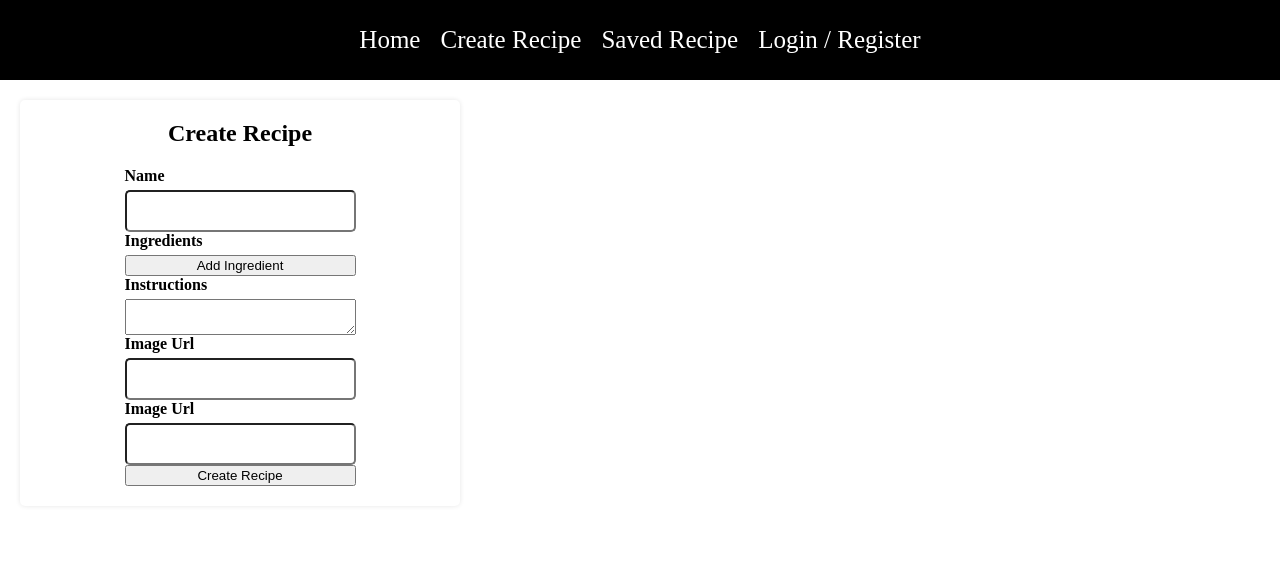
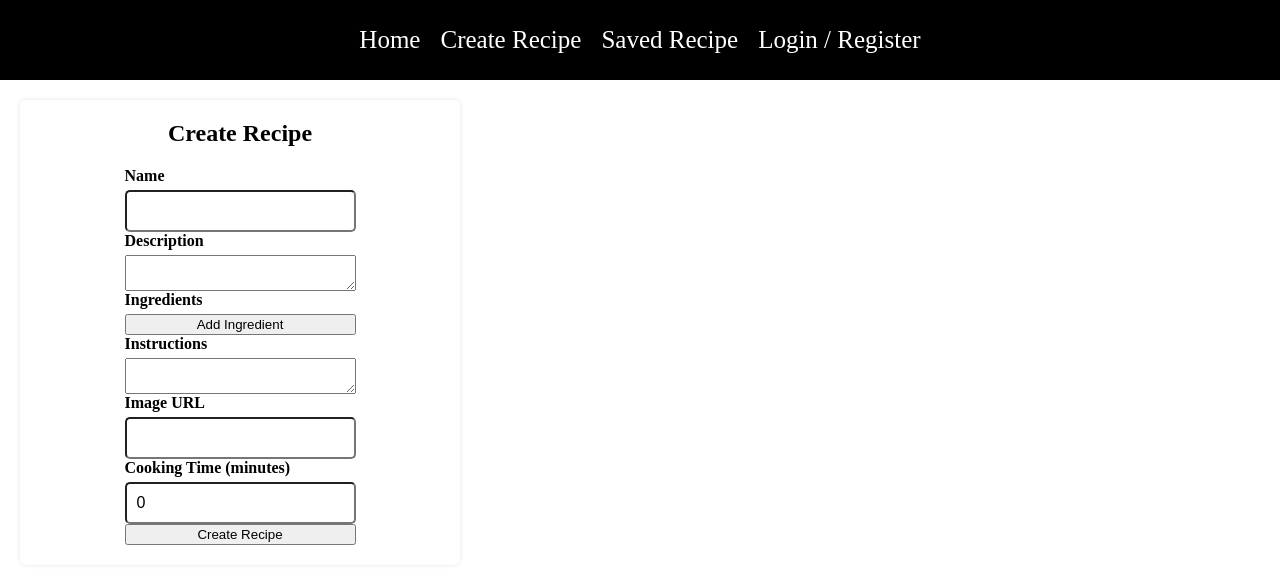
Before and after one commit to qbuus/MernRecipeApp, a React (Create React App) app in the folder client/: page /createRecipe in a window 1280 px wide. Shown: the top 584 px of the page. Built offline with nearby package versions, Linux system fonts and the light colour scheme.

Commit message:
Recipe adding bug fix and userID hook

```diff
--- /dev/null
+++ b/client/src/hooks/useGetUserId.js
@@ -0,0 +1,7 @@
+import React from "react";
+
+const useGetUserId = () => {
+  return window.localStorage.getItem("userID");
+};
+
+export default useGetUserId;
--- a/client/src/pages/CreateRecipePage.js
+++ b/client/src/pages/CreateRecipePage.js
@@ -1,14 +1,19 @@
 import React from "react";
 import axios from "axios";
+import useGetUserId from "../hooks/useGetUserId";
+import { useNavigate } from "react-router-dom";
 
 const CreateRecipePage = () => {
+  const userID = useGetUserId();
+  const navigate = useNavigate();
+
   const [recipe, setRecipes] = React.useState({
     name: "",
     ingredients: [],
     instructions: "",
     imageUrl: "",
     cookingTime: 0,
-    userOwner: 0,
+    userOwner: userID,
   });
 
   const handleChange = (e) => {
@@ -16,14 +21,14 @@ const CreateRecipePage = () => {
     setRecipes({ ...recipe, [name]: value });
   };
 
-  const handleIngChange = (e, idx) => {
+  const handleIngredientChange = (e, idx) => {
     const { value } = e.target;
     const ingredients = recipe.ingredients;
     ingredients[idx] = value;
     setRecipes({ ...recipe, ingredients });
   };
 
-  const addIngredient = () => {
+  const handleAddIngredient = () => {
     setRecipes({
       ...recipe,
       ingredients: [...recipe.ingredients, ""],
@@ -33,8 +38,11 @@ const CreateRecipePage = () => {
   const onSubmit = async (e) => {
     e.preventDefault();
     try {
-      await axios.post("http://localhost:3001/recipes", recipe);
+      await axios.post("http://localhost:3001/recipes", {
+        ...recipe,
+      });
       alert("recipe created");
+      navigate("/");
     } catch (error) {
       console.error(error);
     }
@@ -49,48 +57,50 @@ const CreateRecipePage = () => {
           type="text"
           id="name"
           name="name"
+          value={recipe.name}
           onChange={handleChange}
         />
-
-        {/* <label htmlFor="description">Description</label>
-        <textarea name="description" id="description"></textarea> */}
-
+        <label htmlFor="description">Description</label>
+        <textarea
+          id="description"
+          name="description"
+          value={recipe.description}
+          onChange={handleChange}
+        ></textarea>
         <label htmlFor="ingredients">Ingredients</label>
-        {recipe.ingredients.map((ing, i) => (
+        {recipe.ingredients.map((ingredient, index) => (
           <input
-            key={i}
+            key={index}
             type="text"
             name="ingredients"
-            value={ing}
-            onChange={(e) => {
-              handleIngChange(e, i);
-            }}
+            value={ingredient}
+            onChange={(event) => handleIngredientChange(event, index)}
           />
         ))}
-        <button type="submit" onClick={addIngredient}>
+        <button type="button" onClick={handleAddIngredient}>
           Add Ingredient
         </button>
-
         <label htmlFor="instructions">Instructions</label>
         <textarea
+          id="instructions"
           name="instructions"
-          id="instructions"
+          value={recipe.instructions}
           onChange={handleChange}
         ></textarea>
-
-        <label htmlFor="imageUrl">Image Url</label>
+        <label htmlFor="imageUrl">Image URL</label>
         <input
           type="text"
           id="imageUrl"
           name="imageUrl"
+          value={recipe.imageUrl}
           onChange={handleChange}
         />
-
-        <label htmlFor="cookingTime">Image Url</label>
+        <label htmlFor="cookingTime">Cooking Time (minutes)</label>
         <input
           type="number"
           id="cookingTime"
           name="cookingTime"
+          value={recipe.cookingTime}
           onChange={handleChange}
         />
         <button type="submit">Create Recipe</button>
```
